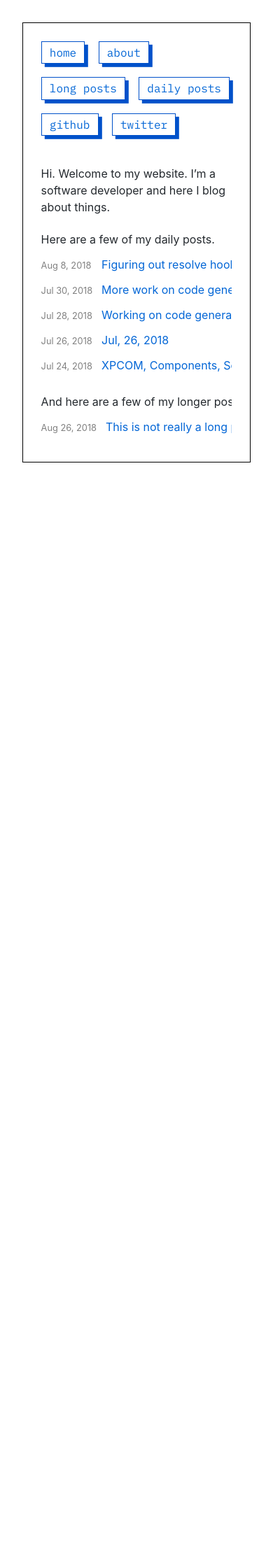
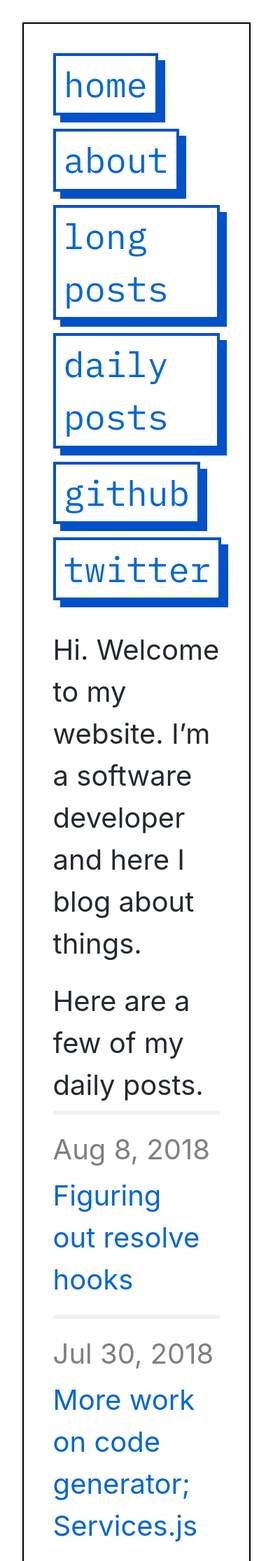
Before and after one commit to annygakh/annygakh.github.io, a Jekyll site: the page built from index.md, in a window 390 px wide. Shown: the top 2231 px of the page at 70% size. Built offline with Jekyll 4.4.1, drawn with Linux system fonts in a browser that asks for light colours; before the commit the page ends 900 px from its top, so only the background shows below that.

Commit message:
Added CSS fixes for mobile devices

```diff
--- a/_layouts/default.html
+++ b/_layouts/default.html
@@ -9,6 +9,12 @@
         <link href={{ "/assets/style.css" | absolute_url }} rel="stylesheet">
         <link href={{ "/assets/base16-railscasts.light.css" | absolute_url }}  rel="stylesheet">
         <link href={{ "/assets/github-markdown.css" | absolute_url }}  rel="stylesheet">
+
+        <!-- For remote testing on Safari mobile -->
+        <!-- <link href="http://annygakhmac.local:4000/assets/style.css" rel="stylesheet">
+        <link href="http://annygakhmac.local:4000/assets/base16-railscasts.light.css"  rel="stylesheet">
+        <link href="http://annygakhmac.local:4000/assets/github-markdown.css" rel="stylesheet">  -->
+
     </head>
       <title>{{ page.title }} | {{ site.title }}</title>
       <nav>
--- a/assets/github-markdown.css
+++ b/assets/github-markdown.css
@@ -18,6 +18,51 @@ MIT (c) Sindre Sorhus
   line-height: 1.5;
   word-wrap: break-word;
 }
+
+/* Website specific modifications for mobile */
+@media only screen and (max-width: 767px),
+ only screen  and (max-device-width : 767px) {
+  .markdown-body {
+    font-size: 40px;
+  }
+  body {
+    padding: 2rem;
+    border: 2px solid black;
+  }
+  nav a {
+    font-size: 50px;
+    border: 4px solid var(--sbordercolor);
+  }
+
+  .markdown-body table.posts-table {
+    table-layout: fixed;
+  }
+
+  .markdown-body table.posts-table,
+  .markdown-body table.posts-table tbody,
+  .markdown-body table.posts-table tr,
+  .markdown-body table.posts-table td {
+    display: block;
+  }
+
+  .markdown-body table.posts-table tr:not(:first-child) td:nth-child(odd) {
+    margin-bottom: 0;
+    padding-bottom: 0;
+  }
+  .markdown-body table.posts-table tr:not(:first-child) td:nth-child(even) {
+    white-space: normal;
+    padding-bottom: 0.5em;
+  }
+  .markdown-body table.posts-table tr:not(:first-child) td:nth-child(odd){
+    width: 100%;
+    padding-top: 0.5em;
+    border-top: 6px solid rgba(0, 0, 0, 0.05);
+  }
+  .postDate {
+    font-size: 1em;
+  }
+}
+
 
 .markdown-body .pl-c {
   color: #6a737d;
--- a/assets/style.css
+++ b/assets/style.css
@@ -11,13 +11,11 @@ body {
   margin: 1.5rem auto auto auto;
   max-width:800px;
   line-height:1.6;
-  font-size:18px;
   color:#444;
   padding: 1rem 1rem;
   border: 1px solid black;
   box-sizing: border-box;
   font-family: "Times New Roman";
-  font-size: 0.4rem;
 }
 
 @media only screen and (max-width: 800px) {
@@ -30,8 +28,8 @@ h1,h2,h3{
   line-height:1.2
 }
 nav a {
-  box-shadow: .3rem .3rem var(--sbordercolor);
-  font-size: 1rem;
+  box-shadow: .2em .2em var(--sbordercolor);
+  font-size: 1.2em;
   padding: 0.2rem 0.7rem;
   font-family: "IBM Plex Mono";
   color: var(--sfontcolor);
@@ -119,5 +117,5 @@ nav {
 }
 
 .postDate {
-  font-size: 0.8rem;
+  font-size: 0.8em;
 }
```
